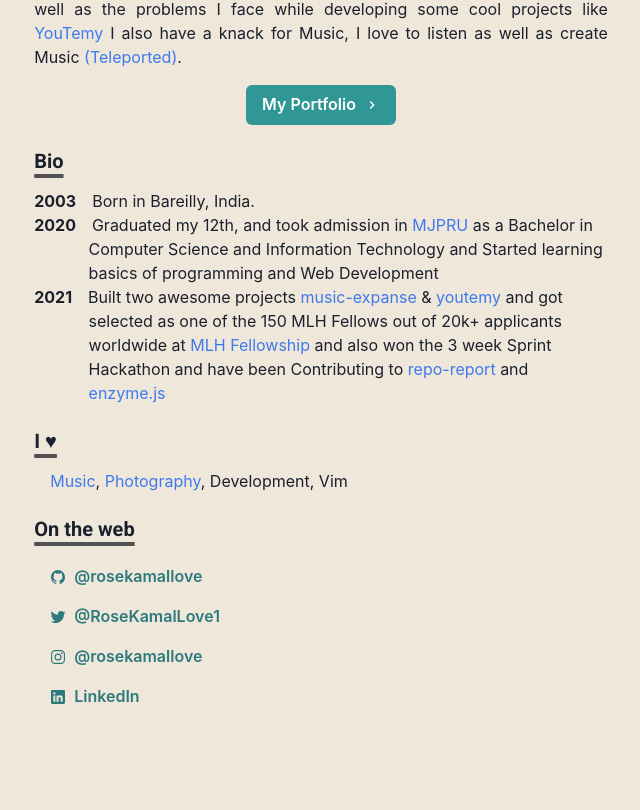
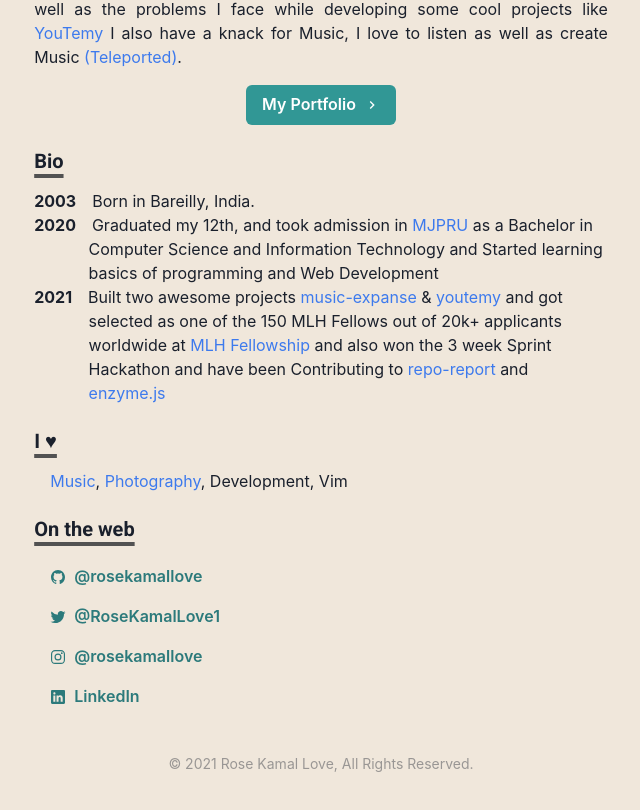
Before and after one commit to rosekamallove/rosekamal.love, a Next.js app: page / in a window 1280 px wide. Shown: the part 389-1199 px from the top of the page, without its empty margins (319-959 px from the left). Before the commit the page ends 1130 px from the top, so only its background shows below. Built offline with nearby package versions, Linux system fonts and the light colour scheme.

Commit message:
ad footer

```diff
--- /dev/null
+++ b/components/footer.js
@@ -0,0 +1,11 @@
+import { Box } from '@chakra-ui/react'
+
+const Footer = () => {
+  return (
+    <Box align="center" opacity={0.4} fontSize="sm">
+      &copy; {new Date().getFullYear()} Rose Kamal Love, All Rights Reserved.
+    </Box>
+  )
+}
+
+export default Footer
--- a/pages/index.js
+++ b/pages/index.js
@@ -21,6 +21,7 @@ import {
   IoLogoGithub,
   IoLogoLinkedin
 } from 'react-icons/io5'
+import Footer from '../components/footer'
 
 const Page = () => {
   return (
@@ -211,6 +212,15 @@ const Page = () => {
           </ListItem>
         </List>
       </Section>
+      <Box
+        borderRadius="lg"
+        bg={useColorModeValue('whilteAlpha.500', 'whiteAlpha.300')}
+        mb={6}
+        p={3}
+        align="center"
+      >
+        <Footer />
+      </Box>
     </Container>
   )
 }
```
